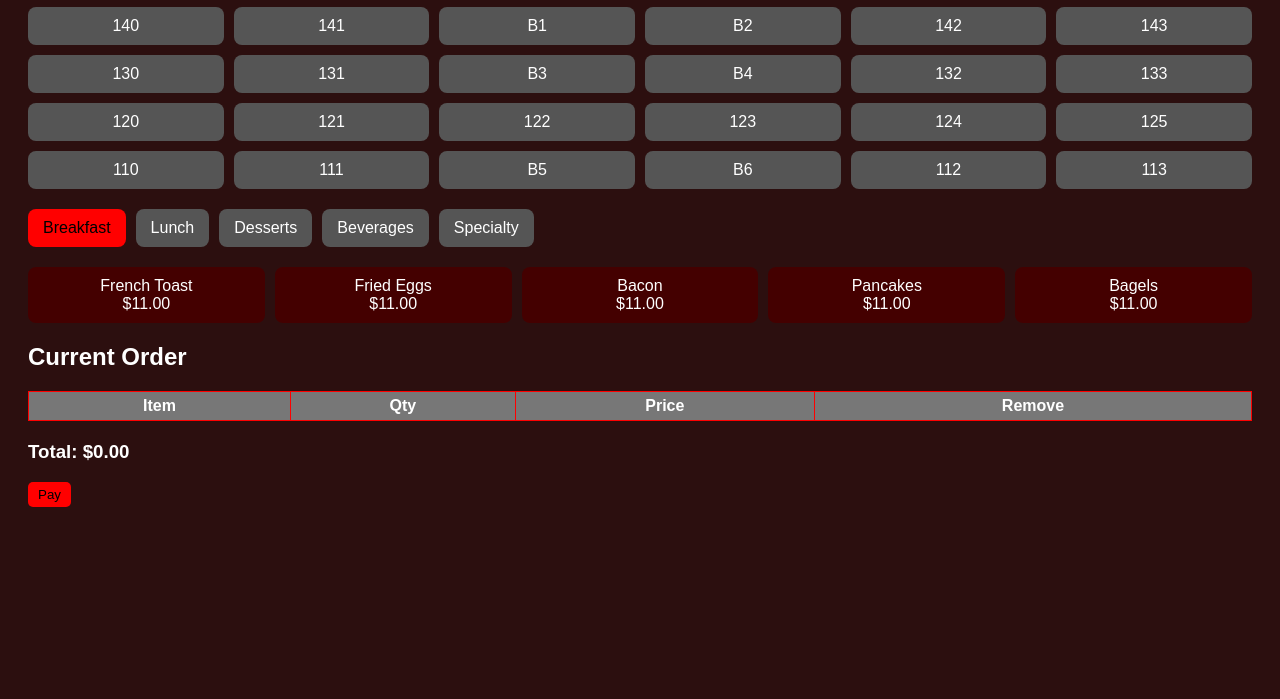
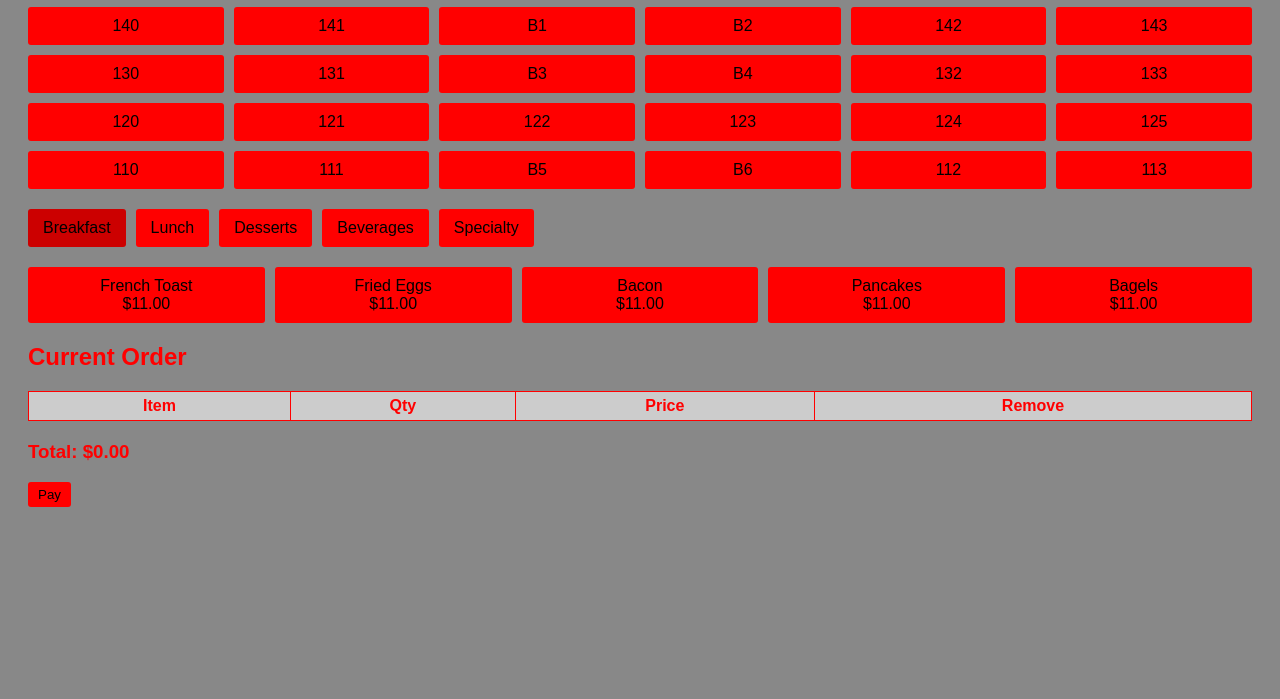
Before and after one commit to 894derekbqrs/rofipos, a plain HTML site: page index.html in a window 1280 px wide. Shown: the part 101-800 px from the top of the page. Drawn offline with Linux system fonts and the light colour scheme.

Commit message:
Update index.html

```diff
--- a/index.html
+++ b/index.html
@@ -4,21 +4,103 @@
 <meta charset="UTF-8">
 <title>Rofi POS</title>
 <style>
-body { font-family: Arial,sans-serif; background-color:#2c0f0f; color:white; padding:20px; }
-h1 { text-align:center; color:#ff0000; }
-#tables { display:grid; grid-template-columns:repeat(6,1fr); gap:10px; margin-bottom:20px; }
-.table { padding:10px; border-radius:8px; text-align:center; cursor:pointer; user-select:none; background-color:#555555; }
-.table.selected { background-color:#ff0000; color:#000; }
-.table.hasOrder { background-color:#f39c12; color:#000; }
-#categories { display:flex; gap:10px; margin-bottom:20px; flex-wrap:wrap; }
-.category { padding:10px 15px; background-color:#555555; border-radius:8px; cursor:pointer; }
-.category.selected { background-color:#ff0000; color:#000; }
-#items { display:grid; grid-template-columns:repeat(auto-fit,minmax(120px,1fr)); gap:10px; margin-bottom:20px; }
-.item { padding:10px; background-color:#440000; border-radius:8px; text-align:center; cursor:pointer; }
-table { width:100%; border-collapse:collapse; margin-bottom:20px; }
-th,td { border:1px solid #ff0000; padding:5px; text-align:center; }
-th { background-color:#777777; }
-button.pay { padding:5px 10px; background-color:#ff0000; border:none; border-radius:5px; color:#000; cursor:pointer; }
+body {
+    font-family: Arial, sans-serif;
+    background-color: #888888; /* grey background */
+    color: #ff0000; /* red text */
+    padding: 20px;
+}
+
+h1 {
+    text-align: center;
+    color: #ff0000;
+}
+
+#tables {
+    display: grid;
+    grid-template-columns: repeat(6, 1fr);
+    gap: 10px;
+    margin-bottom: 20px;
+}
+
+.table {
+    background-color: #ff0000; /* red button */
+    color: #000000; /* black text */
+    border-radius: 3px; /* slightly rounded */
+    padding: 10px;
+    text-align: center;
+    cursor: pointer;
+    user-select: none;
+    border: none;
+}
+
+.table.selected {
+    background-color: #cc0000; /* darker red for selected table */
+}
+
+.table.hasOrder {
+    background-color: #ff6666; /* lighter red for tables with orders */
+}
+
+#categories {
+    display: flex;
+    gap: 10px;
+    margin-bottom: 20px;
+    flex-wrap: wrap;
+}
+
+.category {
+    background-color: #ff0000; /* red button */
+    color: #000000;
+    border-radius: 3px;
+    padding: 10px 15px;
+    cursor: pointer;
+}
+
+.category.selected {
+    background-color: #cc0000;
+}
+
+#items {
+    display: grid;
+    grid-template-columns: repeat(auto-fit, minmax(120px, 1fr));
+    gap: 10px;
+    margin-bottom: 20px;
+}
+
+.item {
+    background-color: #ff0000;
+    color: #000000;
+    border-radius: 3px;
+    padding: 10px;
+    text-align: center;
+    cursor: pointer;
+}
+
+table {
+    width: 100%;
+    border-collapse: collapse;
+    margin-bottom: 20px;
+}
+
+th, td {
+    border: 1px solid #ff0000;
+    padding: 5px;
+    text-align: center;
+}
+
+th {
+    background-color: #cccccc;
+}
+
+button.pay {
+    padding: 5px 10px;
+    background-color: #ff0000;
+    border: none;
+    border-radius: 3px;
+    color: #000000;
+    cursor: pointer;
+}
 </style>
 </head>
 <body>
```
